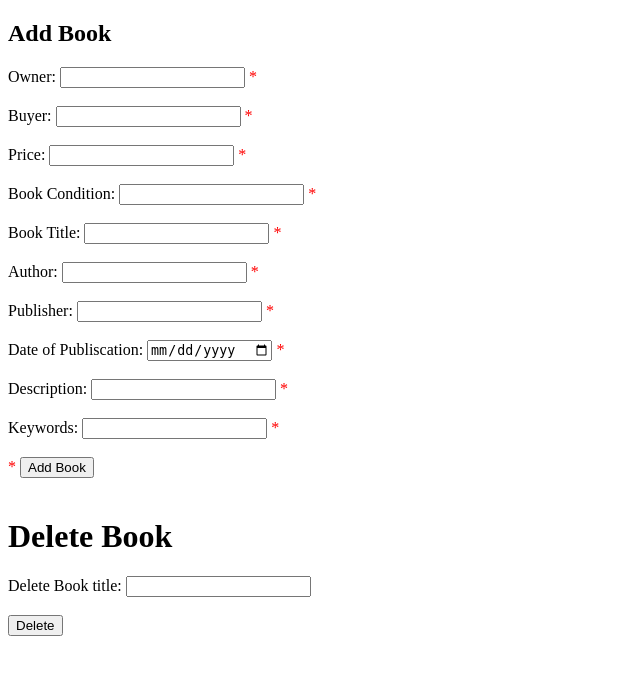
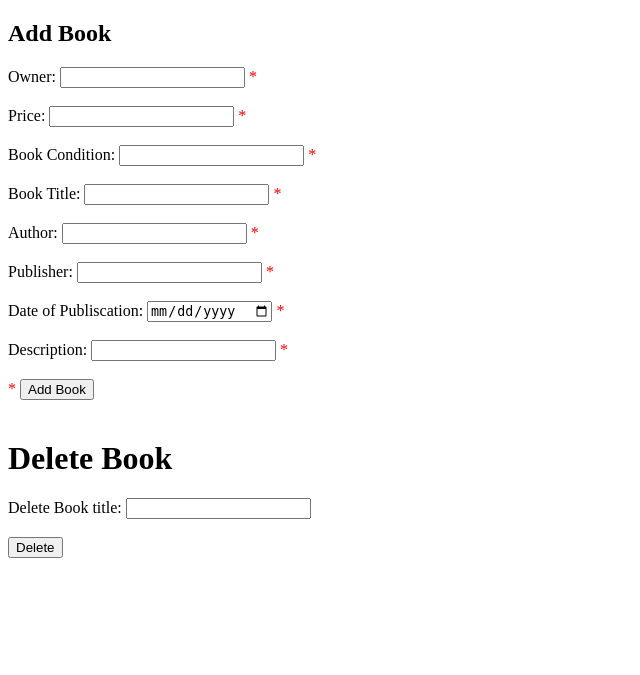
Before and after one commit to RaminKurkeice/Bookme, a PHP site: page /createListing.php in a window 1280 px wide. Shown: the top 675 px of the page, without its empty margins (0-640 px from the left). Run offline with PHP 8.4, Linux system fonts and the light colour scheme; data that the repository does not hold is empty.

Commit message:
Update createListing.php

```diff
--- a/project pages/createListing.php
+++ b/project pages/createListing.php
@@ -10,10 +10,10 @@
 <h2>Add Book</h2>
 <?php
 	//define variables and set to empty values
-	$BookConditionErr = $OwnerErr = $BuyerErr = $BookErr = $AuthorErr = $PriceErr = $loginErr = $bookDescriptionError = $keywordsError = $publisherError = $datePublishedError = "";
+	$BookConditionErr = $OwnerErr = $BookErr = $AuthorErr = $PriceErr = $loginErr = $bookDescriptionError = $keywordsError = $publisherError = $datePublishedError = "";
 
 
-$BookCondition = $Owner = $Buyer = $Book = $Author = $Price = $bookDescription = $keywords = $author = $publisher = $datePublished = "";
+$BookCondition = $Owner = $Book = $Author = $Price = $bookDescription = $keywords = $author = $publisher = $datePublished = "";
 
 	if ($_SERVER["REQUEST_METHOD"] == "POST") {
 
@@ -29,21 +29,25 @@ $BookCondition = $Owner = $Buyer = $Book = $Author = $Price = $bookDescription =
 		  } else {
 			$Author = test_input($_POST["Author"]);
 		  }
+
 		  if (empty($_POST["Price"])) {
 			$PriceErr = "Price is required";
 		  } else {
 			$Price = test_input($_POST["Price"]);
 		  }
+
 		  if (empty($_POST["bookDescription"])) {
 			 $bookDescriptionError = "Description is required";
 		  } else {
 			$bookDescription = test_input($_POST["bookDescription"]);
 		  }
+
 		  if (empty($_POST["keywords"])) {
 			$keywordsError = "keywords is required";
 		  } else {
 			$keywords = test_input($_POST["keywords"]);
 		  }
+
 		  if (empty($_POST["publisher"])) {
 			$publisherError = "publisher is required";
 		  } else {
@@ -55,11 +59,7 @@ if (empty($_POST["Owner"])) {
 		  } else {
 			$Owner = test_input($_POST["Owner"]);
 		  }
-if (empty($_POST["Buyer"])) {
-			$BuyerErr = "Buyer is required";
-		  } else {
-			$Buyer = test_input($_POST["Buyer"]);
-		  }
+
 		  if (empty($_POST["BookCondition"])) {
 			$BookConditionErr = "BookCondition is required";
 		  } else {
@@ -71,9 +71,10 @@ if (empty($_POST["BookCondition"])) {
 		//continues to target page if all validation is passed
 		if ( $BookErr =="" && $AuthorErr =="" ){
 			// check if exists in database
-			$dbc=mysqli_connect('localhost','Admin','Admin!23','Bookme') or die("Could not Connect!\n");
+			$dbc=mysqli_connect('localhost','web','Password1','bookme') or die("Could not Connect!\n");
 
-		$sql="INSERT INTO Listing VALUES (NULL,'$Owner','$Buyer',45.00,'$BookCondition','$Book','$Author','$publisher',NULL,'$bookDescription','$keywords',NULL,NULL);";
+		$sql="INSERT INTO Listing (owner, price, book_condition, book_title, book_author, book_publisher, book_published, description)
+				VALUES ('$Owner', $price, '$BookCondition', '$Book', '$Author', '$publisher', '$datePublished', '$bookDescription');";
 $result =mysqli_Query($dbc,$sql) or die (" Error querying database");
 
 			$a=mysqli_num_rows($result);
@@ -106,9 +107,6 @@ $dbc=mysqli_connect('localhost','Admin','Admin!23','Bookme') or die("Could not C
 	Owner: <input type="text" name="Owner" value="<?php echo $Owner;?>"/>
 	<span class="error">* <?php echo $OwnerErr;?></span>
 	<br/><br/>
-	Buyer: <input type="text" name="Buyer" value="<?php echo $Buyer;?>"/>
-	<span class="error">* <?php echo $BuyerErr;?></span>
-	<br/><br/>
 	Price:
 	<input type="text" name="Price" value="<?php echo $Price;?>"/>
 	<span class="error">* <?php echo $PriceErr;?></span>
@@ -132,9 +130,6 @@ Publisher: <input type="text" name="publisher" value="<?php echo $publisher;?>"/
 	Description: <input type="text" name="bookDescription" value="<?php echo $bookDescription;?>"/>
 	<span class="error">* <?php echo $bookDescriptionError;?></span>
 	<br/><br/>
-	Keywords: <input type="text" name=" keywords" value="<?php echo  $keywords;?>"/>
-	<span class="error">* <?php echo $ $keywordsError;?></span>
-	<br/><br/>
 
 
 
```
Lines whose indentation alone changed are shown as unchanged.
